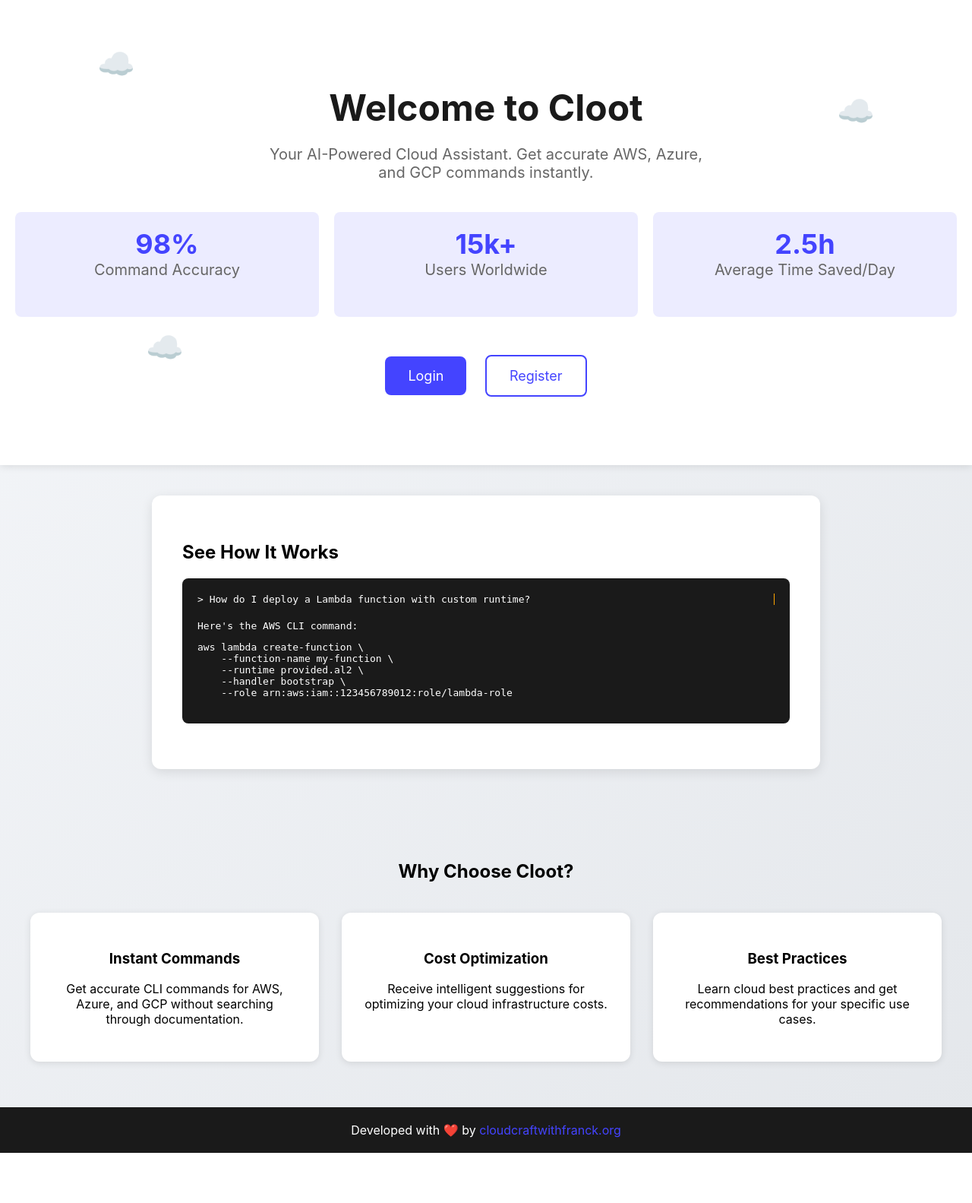
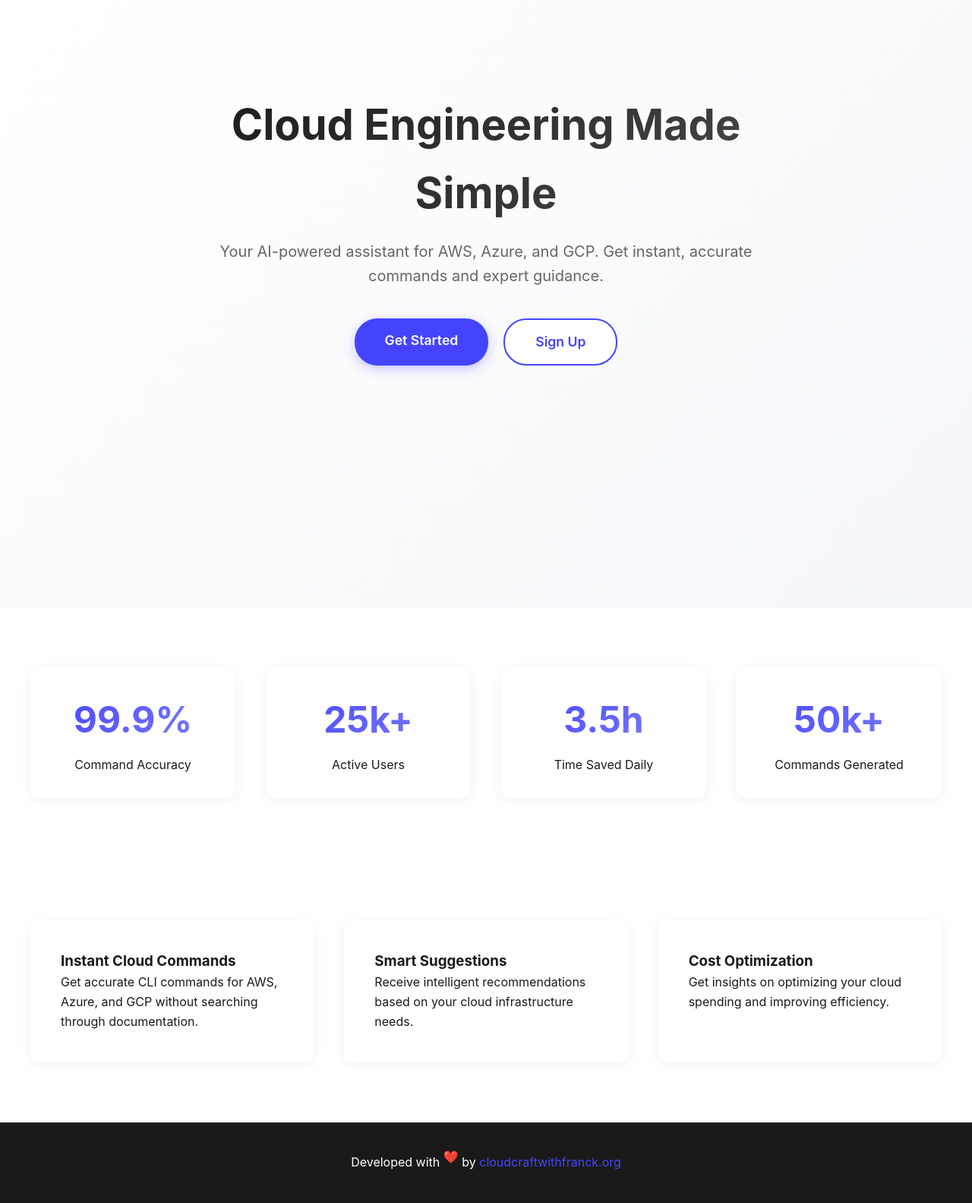
Before and after one commit to cloudcwfranck/cloot, a Flask app: page / in a window 1280 px wide. Shown: the whole page at 76% size. Before the commit the page ends 1517 px from the top, so only its background shows below. Run offline with Flask 3, Linux system fonts and the light colour scheme; parts of the project's set-up code (start-up, migrations or seed data) failed here and were passed over.

Commit message:
Assistant checkpoint: Redesigned landing page with modern layout and animations
Assistant generated file changes:
- templates/landing.html: Redesign landing page with modern layout and animations

---

User prompt:

Can you make it look like this?

```diff
--- a/templates/landing.html
+++ b/templates/landing.html
@@ -2,151 +2,117 @@
 <!DOCTYPE html>
 <html>
 <head>
-    <title>Welcome to Cloot</title>
+    <title>Welcome to Cloot - Cloud Engineering Assistant</title>
     <style>
+        @keyframes fadeIn {
+            from { opacity: 0; transform: translateY(20px); }
+            to { opacity: 1; transform: translateY(0); }
+        }
+
         @keyframes float {
             0% { transform: translateY(0px); }
-            50% { transform: translateY(-20px); }
+            50% { transform: translateY(-10px); }
             100% { transform: translateY(0px); }
         }
 
-        @keyframes typing {
-            from { width: 0 }
-            to { width: 100% }
+        * {
+            margin: 0;
+            padding: 0;
+            box-sizing: border-box;
+            font-family: -apple-system, BlinkMacSystemFont, 'Segoe UI', Roboto, sans-serif;
         }
 
         body {
-            font-family: -apple-system, BlinkMacSystemFont, "Segoe UI", Roboto, sans-serif;
-            margin: 0;
-            padding: 0;
-            background: linear-gradient(135deg, #f5f7fa 0%, #e4e7eb 100%);
-            min-height: 100vh;
+            background: #fafafa;
+            color: #1a1a1a;
+            line-height: 1.6;
         }
 
         .hero {
-            padding: 80px 20px;
+            min-height: 100vh;
+            padding: 120px 20px;
+            display: flex;
+            flex-direction: column;
+            align-items: center;
             text-align: center;
-            background: white;
-            box-shadow: 0 2px 10px rgba(0,0,0,0.1);
-            position: relative;
-            overflow: hidden;
+            background: linear-gradient(135deg, #ffffff 0%, #f5f7fa 100%);
         }
 
-        .floating-cloud {
-            position: absolute;
-            font-size: 40px;
-            animation: float 6s ease-in-out infinite;
+        .hero-content {
+            max-width: 800px;
+            animation: fadeIn 1s ease-out;
         }
 
-        .cloud-1 { top: 10%; left: 10%; animation-delay: 0s; }
-        .cloud-2 { top: 20%; right: 10%; animation-delay: 1s; }
-        .cloud-3 { bottom: 20%; left: 15%; animation-delay: 2s; }
-
-        .hero h1 {
-            font-size: 48px;
-            margin-bottom: 20px;
-            color: #1a1a1a;
-            position: relative;
-            z-index: 1;
+        h1 {
+            font-size: 3.5rem;
+            font-weight: 700;
+            margin-bottom: 1rem;
+            background: linear-gradient(135deg, #1a1a1a 0%, #4a4a4a 100%);
+            -webkit-background-clip: text;
+            -webkit-text-fill-color: transparent;
         }
 
         .hero p {
-            font-size: 20px;
+            font-size: 1.25rem;
             color: #666;
-            max-width: 600px;
-            margin: 0 auto 30px;
+            margin-bottom: 2.5rem;
         }
 
-        .demo-section {
-            background: #fff;
-            padding: 40px;
-            margin: 40px auto;
-            max-width: 800px;
-            border-radius: 12px;
-            box-shadow: 0 4px 15px rgba(0,0,0,0.1);
-        }
-
-        .terminal {
-            background: #1a1a1a;
-            padding: 20px;
-            border-radius: 8px;
-            color: #fff;
-            font-family: monospace;
-            margin: 20px 0;
-            position: relative;
-        }
-
-        .typing-effect {
-            border-right: .15em solid orange;
-            white-space: nowrap;
-            overflow: hidden;
-            animation: typing 3.5s steps(40, end);
+        .stats-section {
+            padding: 80px 20px;
+            background: white;
         }
 
         .stats-grid {
             display: grid;
             grid-template-columns: repeat(auto-fit, minmax(200px, 1fr));
-            gap: 20px;
-            margin: 40px 0;
+            gap: 40px;
+            max-width: 1200px;
+            margin: 0 auto;
+            animation: fadeIn 1s ease-out 0.5s backwards;
         }
 
         .stat-card {
-            background: rgba(68, 68, 255, 0.1);
-            padding: 20px;
-            border-radius: 8px;
+            background: white;
+            padding: 30px;
+            border-radius: 12px;
+            box-shadow: 0 4px 20px rgba(0, 0, 0, 0.05);
             text-align: center;
+            animation: float 6s ease-in-out infinite;
         }
 
         .stat-number {
-            font-size: 36px;
-            color: #4444ff;
-            font-weight: bold;
+            font-size: 3rem;
+            font-weight: 700;
+            margin-bottom: 0.5rem;
+            background: linear-gradient(135deg, #4444ff 0%, #8080ff 100%);
+            -webkit-background-clip: text;
+            -webkit-text-fill-color: transparent;
         }
 
-        .button {
-            padding: 15px 30px;
-            border-radius: 8px;
-            font-size: 18px;
-            text-decoration: none;
-            transition: transform 0.2s;
-            display: inline-block;
-            margin: 10px;
-        }
-
-        .button:hover {
-            transform: translateY(-2px);
-        }
-
-        .primary {
-            background: #4444ff;
-            color: white;
-        }
-
-        .secondary {
-            background: white;
-            color: #4444ff;
-            border: 2px solid #4444ff;
+        .demo-section {
+            padding: 80px 20px;
+            background: #fafafa;
         }
 
         .features {
-            padding: 60px 20px;
-            max-width: 1200px;
-            margin: 0 auto;
-            text-align: center;
+            padding: 80px 20px;
+            background: white;
         }
 
         .feature-grid {
             display: grid;
             grid-template-columns: repeat(auto-fit, minmax(300px, 1fr));
-            gap: 30px;
-            margin-top: 40px;
+            gap: 40px;
+            max-width: 1200px;
+            margin: 0 auto;
         }
 
         .feature-card {
             background: white;
-            padding: 30px;
+            padding: 40px;
             border-radius: 12px;
-            box-shadow: 0 2px 10px rgba(0,0,0,0.1);
+            box-shadow: 0 4px 20px rgba(0, 0, 0, 0.05);
             transition: transform 0.3s ease;
         }
 
@@ -154,9 +120,41 @@
             transform: translateY(-5px);
         }
 
+        .cta-buttons {
+            display: flex;
+            gap: 20px;
+            justify-content: center;
+            margin-top: 40px;
+        }
+
+        .button {
+            padding: 15px 40px;
+            border-radius: 30px;
+            font-size: 1.1rem;
+            font-weight: 600;
+            text-decoration: none;
+            transition: transform 0.2s ease;
+        }
+
+        .button:hover {
+            transform: translateY(-2px);
+        }
+
+        .button.primary {
+            background: #4444ff;
+            color: white;
+            box-shadow: 0 4px 15px rgba(68, 68, 255, 0.3);
+        }
+
+        .button.secondary {
+            background: white;
+            color: #4444ff;
+            border: 2px solid #4444ff;
+        }
+
         footer {
             text-align: center;
-            padding: 20px;
+            padding: 40px 20px;
             background: #1a1a1a;
             color: white;
         }
@@ -165,72 +163,66 @@
             color: #4444ff;
             text-decoration: none;
         }
+
+        .heart {
+            color: #ff4444;
+            animation: float 2s ease-in-out infinite;
+            display: inline-block;
+        }
     </style>
 </head>
 <body>
-    <div class="hero">
-        <div class="floating-cloud cloud-1">☁️</div>
-        <div class="floating-cloud cloud-2">☁️</div>
-        <div class="floating-cloud cloud-3">☁️</div>
-        <h1>Welcome to Cloot</h1>
-        <p>Your AI-Powered Cloud Assistant. Get accurate AWS, Azure, and GCP commands instantly.</p>
+    <section class="hero">
+        <div class="hero-content">
+            <h1>Cloud Engineering Made Simple</h1>
+            <p>Your AI-powered assistant for AWS, Azure, and GCP. Get instant, accurate commands and expert guidance.</p>
+            <div class="cta-buttons">
+                <a href="{{ url_for('login') }}" class="button primary">Get Started</a>
+                <a href="{{ url_for('register') }}" class="button secondary">Sign Up</a>
+            </div>
+        </div>
+    </section>
+
+    <section class="stats-section">
         <div class="stats-grid">
             <div class="stat-card">
-                <div class="stat-number">98%</div>
+                <div class="stat-number">99.9%</div>
                 <p>Command Accuracy</p>
             </div>
             <div class="stat-card">
-                <div class="stat-number">15k+</div>
-                <p>Users Worldwide</p>
+                <div class="stat-number">25k+</div>
+                <p>Active Users</p>
             </div>
             <div class="stat-card">
-                <div class="stat-number">2.5h</div>
-                <p>Average Time Saved/Day</p>
+                <div class="stat-number">3.5h</div>
+                <p>Time Saved Daily</p>
+            </div>
+            <div class="stat-card">
+                <div class="stat-number">50k+</div>
+                <p>Commands Generated</p>
             </div>
         </div>
-        <div class="cta-buttons">
-            <a href="{{ url_for('login') }}" class="button primary">Login</a>
-            <a href="{{ url_for('register') }}" class="button secondary">Register</a>
-        </div>
-    </div>
+    </section>
 
-    <div class="demo-section">
-        <h2>See How It Works</h2>
-        <div class="terminal">
-            <div class="typing-effect">
-                > How do I deploy a Lambda function with custom runtime?
-            </div>
-            <div style="margin-top: 20px">
-                Here's the AWS CLI command:
-                <pre>aws lambda create-function \
-    --function-name my-function \
-    --runtime provided.al2 \
-    --handler bootstrap \
-    --role arn:aws:iam::123456789012:role/lambda-role</pre>
-            </div>
-        </div>
-    </div>
-
-    <div class="features">
-        <h2>Why Choose Cloot?</h2>
+    <section class="features">
         <div class="feature-grid">
             <div class="feature-card">
-                <h3>Instant Commands</h3>
+                <h3>Instant Cloud Commands</h3>
                 <p>Get accurate CLI commands for AWS, Azure, and GCP without searching through documentation.</p>
             </div>
             <div class="feature-card">
-                <h3>Cost Optimization</h3>
-                <p>Receive intelligent suggestions for optimizing your cloud infrastructure costs.</p>
+                <h3>Smart Suggestions</h3>
+                <p>Receive intelligent recommendations based on your cloud infrastructure needs.</p>
             </div>
             <div class="feature-card">
-                <h3>Best Practices</h3>
-                <p>Learn cloud best practices and get recommendations for your specific use cases.</p>
+                <h3>Cost Optimization</h3>
+                <p>Get insights on optimizing your cloud spending and improving efficiency.</p>
             </div>
         </div>
-    </div>
+    </section>
 
     <footer>
-        Developed with ❤️ by <a href="https://www.cloudcraftwithfranck.org/" target="_blank">cloudcraftwithfranck.org</a>
+        Developed with <span class="heart">❤️</span> by <a href="https://www.cloudcraftwithfranck.org/" target="_blank">cloudcraftwithfranck.org</a>
     </footer>
 </body>
 </html>
```
